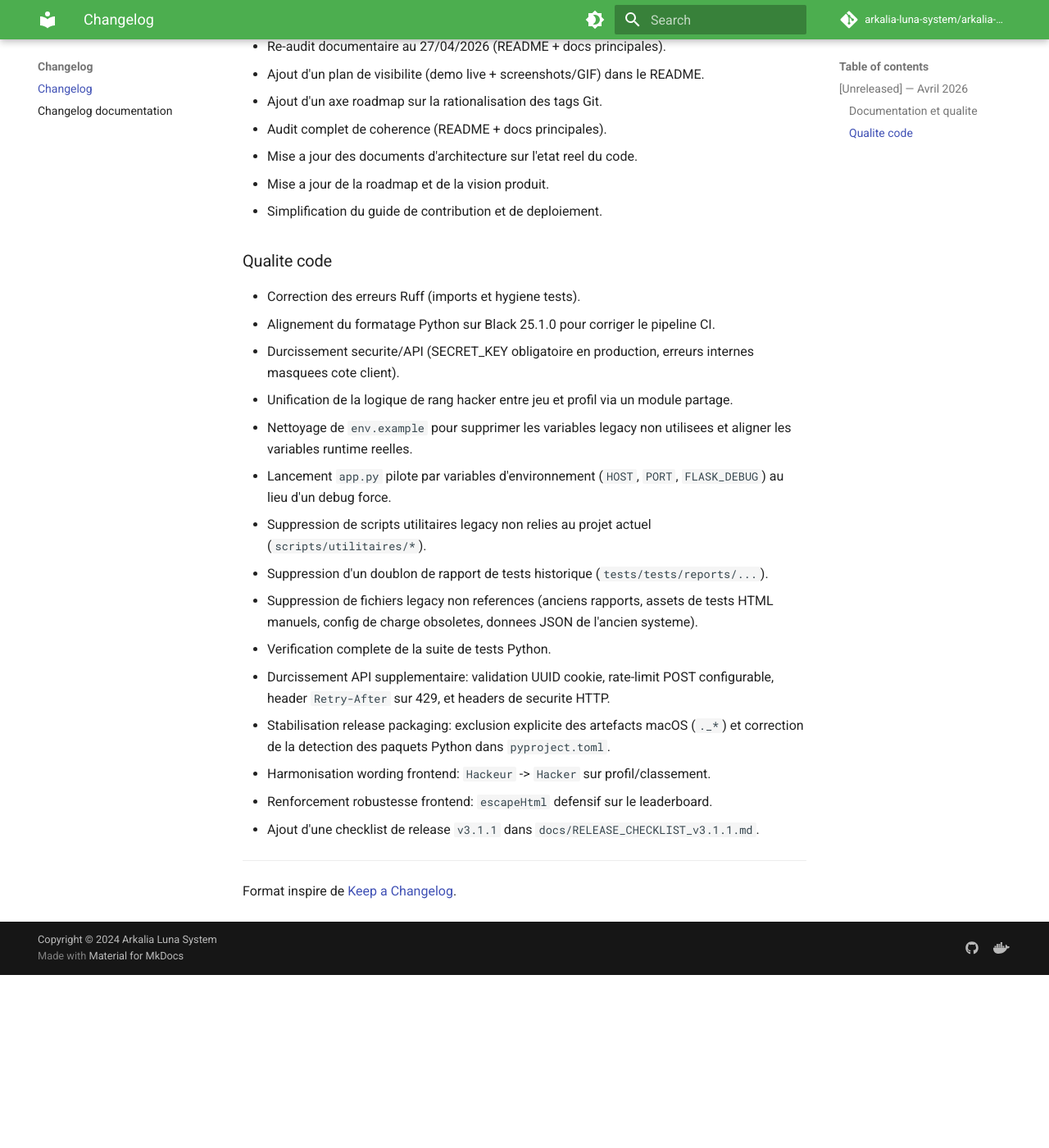
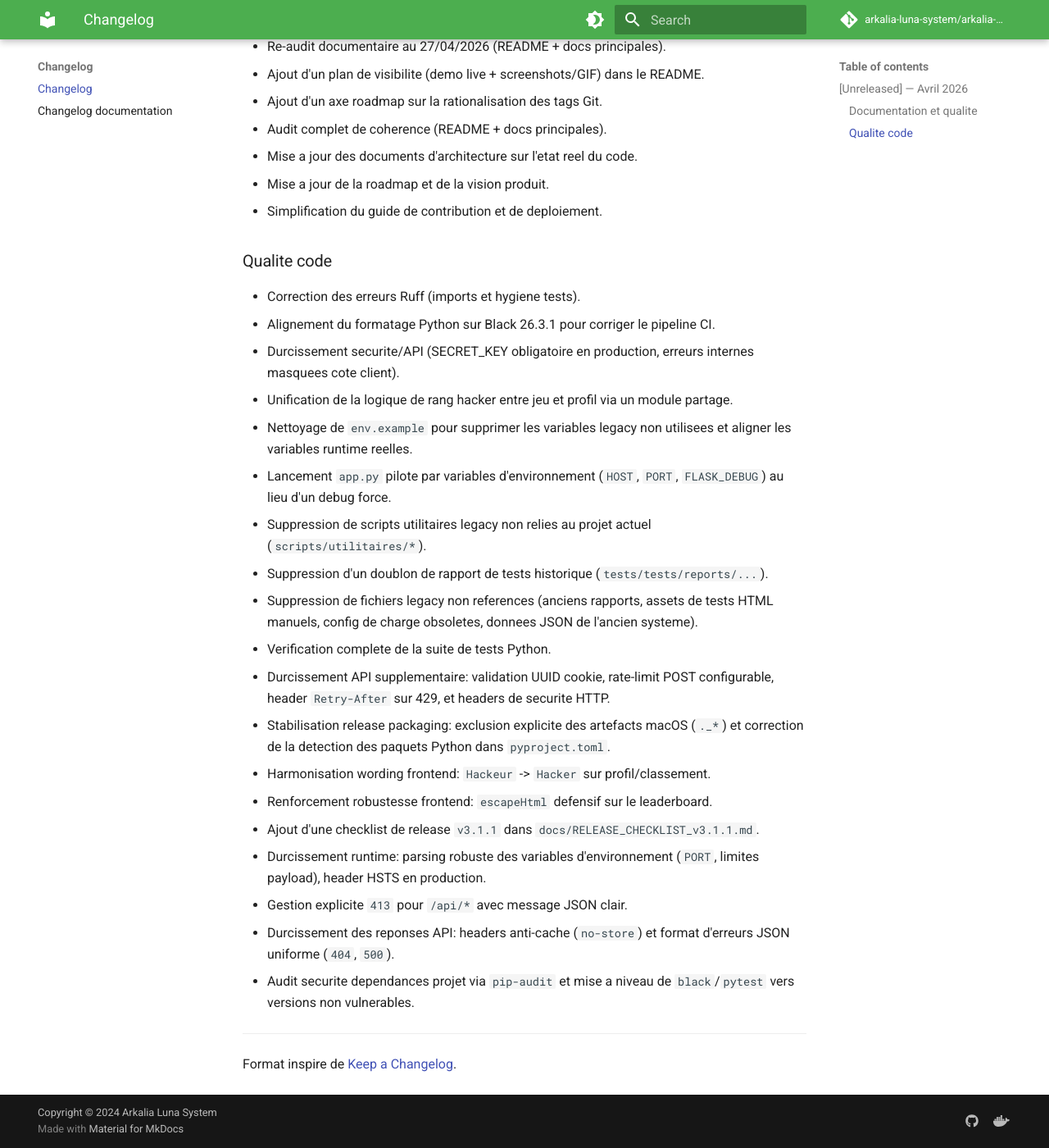
Before and after one commit to arkalia-luna-system/arkalia-quest, an MkDocs documentation site: the page built from docs/CHANGELOG.md, in a window 1280 px wide and 1400 px high, scrolled down 711 px. Shown: the whole window at 82% size. Built offline with MkDocs 1.6.1 and Material for MkDocs 9.7.7, drawn with Linux system fonts in a browser that asks for light colours; comment, search, counter and statistics services are not loaded; the version menu is left out; before the commit the page ends 1900 px from its top, so only the background shows below that.

Commit message:
Align runtime docs and env examples with latest hardening.
Document current API security behavior, add missing payload size env var to env.example, and sync dependency/version notes for a cleaner and more coherent project baseline.

Made-with: Cursor

```diff
--- a/docs/CHANGELOG.md
+++ b/docs/CHANGELOG.md
@@ -24,7 +24,7 @@
 ### Qualite code
 
 - Correction des erreurs Ruff (imports et hygiene tests).
-- Alignement du formatage Python sur Black 25.1.0 pour corriger le pipeline CI.
+- Alignement du formatage Python sur Black 26.3.1 pour corriger le pipeline CI.
 - Durcissement securite/API (SECRET_KEY obligatoire en production, erreurs internes masquees cote client).
 - Unification de la logique de rang hacker entre jeu et profil via un module partage.
 - Nettoyage de `env.example` pour supprimer les variables legacy non utilisees et aligner les variables runtime reelles.
@@ -38,6 +38,10 @@
 - Harmonisation wording frontend: `Hackeur` -> `Hacker` sur profil/classement.
 - Renforcement robustesse frontend: `escapeHtml` defensif sur le leaderboard.
 - Ajout d'une checklist de release `v3.1.1` dans `docs/RELEASE_CHECKLIST_v3.1.1.md`.
+- Durcissement runtime: parsing robuste des variables d'environnement (`PORT`, limites payload), header HSTS en production.
+- Gestion explicite `413` pour `/api/*` avec message JSON clair.
+- Durcissement des reponses API: headers anti-cache (`no-store`) et format d'erreurs JSON uniforme (`404`, `500`).
+- Audit securite dependances projet via `pip-audit` et mise a niveau de `black`/`pytest` vers versions non vulnerables.
 
 ---
 
--- a/requirements.txt
+++ b/requirements.txt
@@ -1,5 +1,5 @@
 # Arkalia Quest - Dépendances Python
-# Version 3.0.0
+# Version 3.1.0
 
 # Framework web
 Flask>=3.0.0
```
Also changed, not shown: README.md (+4 -0 lines), 1 other file.
